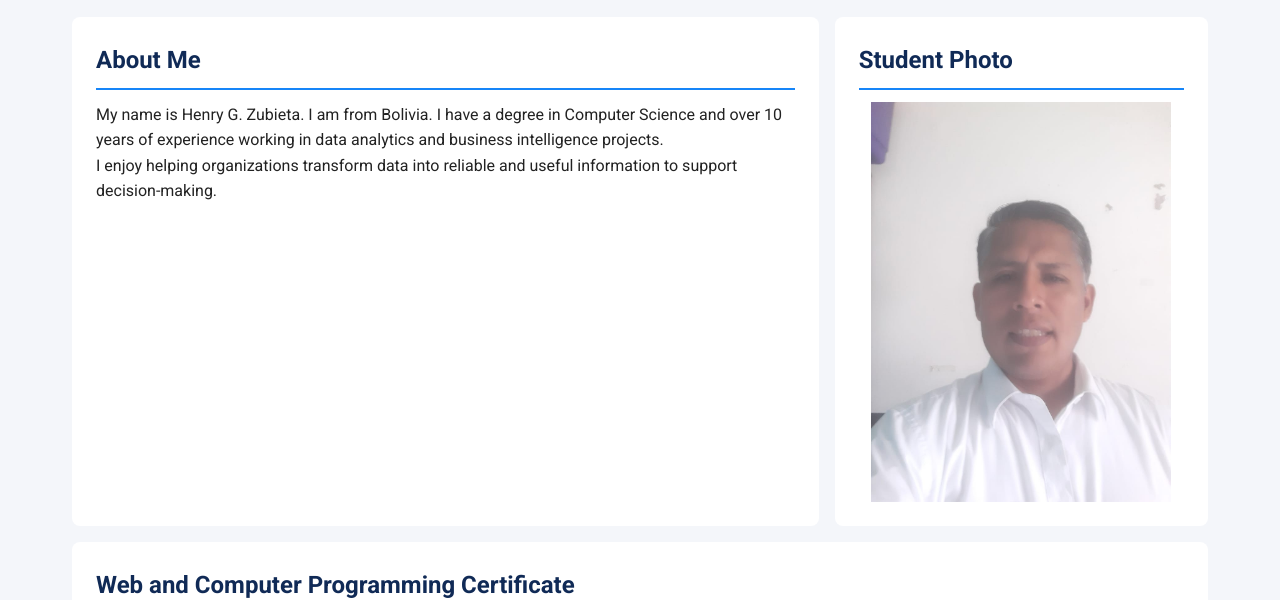
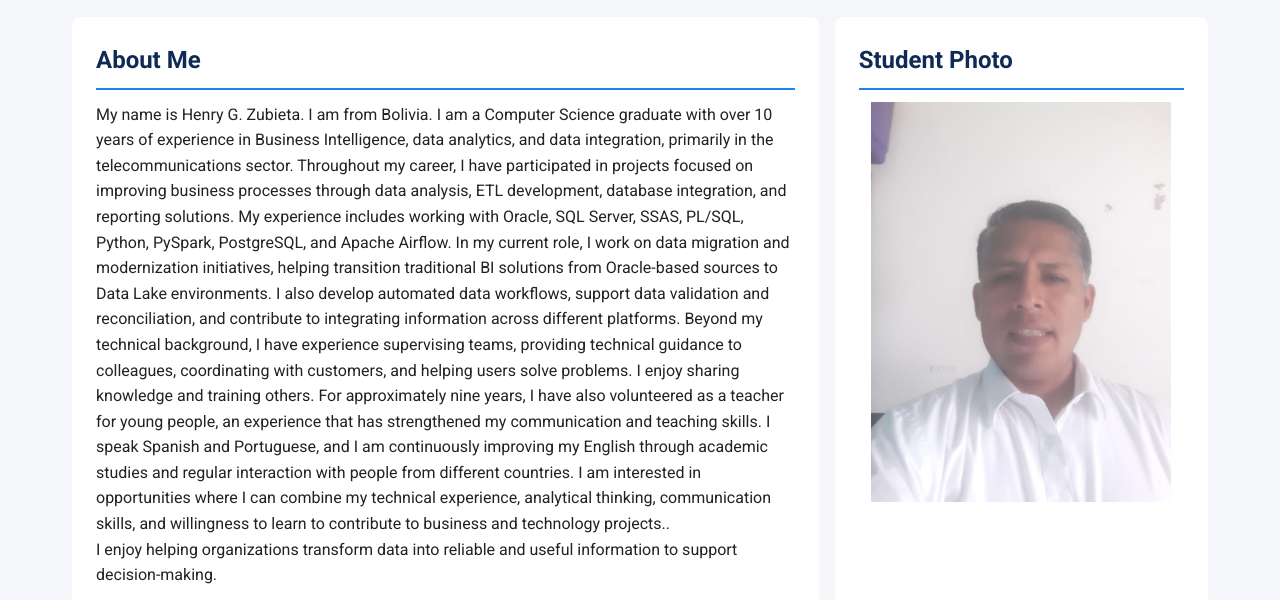
Before and after one commit to gheraldz-code/wdd231, a plain HTML site: page index.html in a window 1280 px wide. Shown: the part 210-810 px from the top of the page. Drawn offline with Linux system fonts and the light colour scheme.

Commit message:
Revise 'About Me' section with detailed experience
Expanded personal introduction with detailed professional background and skills.

```diff
--- a/index.html
+++ b/index.html
@@ -52,9 +52,11 @@
             <h2>About Me</h2>
             <p>
                 My name is Henry G. Zubieta. I am from Bolivia.
-                I have a degree in Computer Science and over 10 years
-                of experience working in data analytics and business
-                intelligence projects.
+                I am a Computer Science graduate with over 10 years of experience in Business Intelligence, data analytics, and data integration, primarily in the telecommunications sector. Throughout my career, I have participated in projects focused on improving business processes through data analysis, ETL development, database integration, and reporting solutions. My experience includes working with Oracle, SQL Server, SSAS, PL/SQL, Python, PySpark, PostgreSQL, and Apache Airflow.
+                In my current role, I work on data migration and modernization initiatives, helping transition traditional BI solutions from Oracle-based sources to Data Lake environments. I also develop automated data workflows, support data validation and reconciliation, and contribute to integrating information across different platforms.
+                Beyond my technical background, I have experience supervising teams, providing technical guidance to colleagues, coordinating with customers, and helping users solve problems. I enjoy sharing knowledge and training others. For approximately nine years, I have also volunteered as a teacher for young people, an experience that has strengthened my communication and teaching skills.
+                I speak Spanish and Portuguese, and I am continuously improving my English through academic studies and regular interaction with people from different countries.
+                I am interested in opportunities where I can combine my technical experience, analytical thinking, communication skills, and willingness to learn to contribute to business and technology projects..
             </p>
             <p>
                 I enjoy helping organizations transform data into
```
